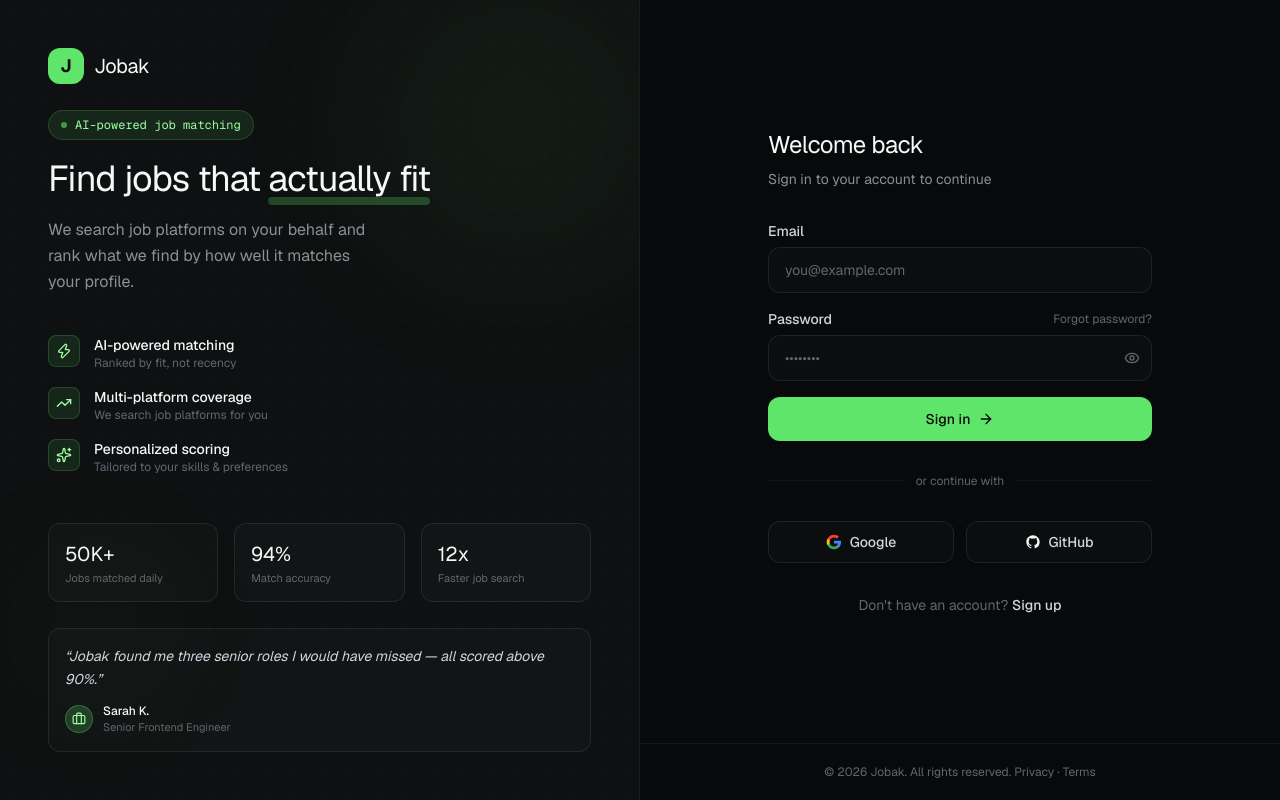
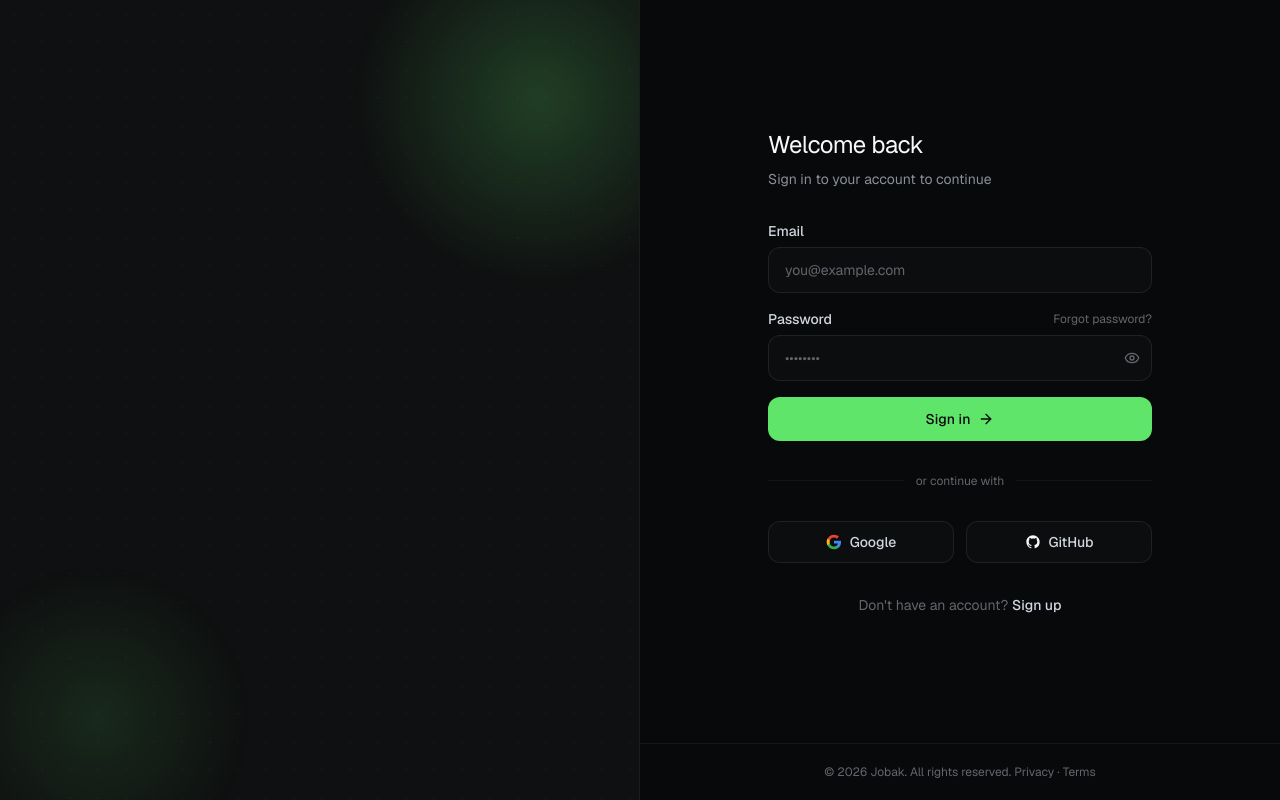
Before and after one commit to hamdyyemad/jobak, a Next.js app: page /login in a window 1280 px wide. Built offline with nearby package versions, Linux system fonts and the light colour scheme.

Commit message:
feat: update registration page placeholders and enhance auth panel with carousel and ambient effects

```diff
--- a/src/app/(auth)/register/page.tsx
+++ b/src/app/(auth)/register/page.tsx
@@ -58,7 +58,7 @@ export default function RegisterPage() {
               label="First name"
               name="firstName"
               type="text"
-              placeholder="Sarah"
+              placeholder="Yara"
               autoComplete="given-name"
               required
             />
@@ -66,7 +66,7 @@ export default function RegisterPage() {
               label="Last name"
               name="lastName"
               type="text"
-              placeholder="Kim"
+              placeholder="Mansour"
               autoComplete="family-name"
               required
             />
--- a/src/app/globals.css
+++ b/src/app/globals.css
@@ -298,6 +298,46 @@ body {
   }
 }
 
+/*
+ * Auth panel entry cascade. Sets opacity:0 up front so a delayed start cannot
+ * flash the content in before its turn. Transform + opacity only, so every
+ * frame stays on the compositor.
+ */
+.panel-enter {
+  opacity: 0;
+  animation: panel-enter 0.7s cubic-bezier(0.16, 1, 0.3, 1) forwards;
+}
+
+@keyframes panel-enter {
+  from {
+    opacity: 0;
+    transform: translateY(14px);
+  }
+  to {
+    opacity: 1;
+    transform: translateY(0);
+  }
+}
+
+/* Slow ambient drift for the auth panel's gradient fields. */
+.animate-drift {
+  animation: drift 26s ease-in-out infinite;
+}
+
+.animate-drift-slow {
+  animation: drift-reverse 34s ease-in-out infinite;
+}
+
+@keyframes drift {
+  0%, 100% { transform: translate3d(0, 0, 0) scale(1); }
+  50%      { transform: translate3d(8%, -6%, 0) scale(1.12); }
+}
+
+@keyframes drift-reverse {
+  0%, 100% { transform: translate3d(0, 0, 0) scale(1.05); }
+  50%      { transform: translate3d(-7%, 7%, 0) scale(0.94); }
+}
+
 .progress-bar {
   animation: progress-bar 5s linear forwards;
 }
--- /dev/null
+++ b/src/frontend/components/auth/auth-carousel.tsx
@@ -0,0 +1,132 @@
+"use client";
+import { useEffect, useRef, useState, useCallback } from "react";
+import { Compass, Gauge, KeyRound } from "lucide-react";
+
+/**
+ * What actually happens after signing up. Every line is checkable against the
+ * product: six onboarding steps, a 0-100 relevance score, a user-supplied Groq
+ * key encrypted at rest. No invented metrics, no invented testimonials.
+ */
+const slides = [
+  {
+    icon: Compass,
+    title: "Six questions, once",
+    body: "Work preference, location, skills, job type, seniority and salary range. That profile drives every search you run.",
+  },
+  {
+    icon: Gauge,
+    title: "Every match gets a score",
+    body: "Listings are ranked 0 to 100 against your profile, so the closest fit is the first thing you read.",
+  },
+  {
+    icon: KeyRound,
+    title: "Free, with your own key",
+    body: "Connect a Groq API key during onboarding. It is encrypted with AES-256-GCM and only used to rank your matches.",
+  },
+];
+
+const INTERVAL_MS = 6000;
+
+export function AuthCarousel() {
+  const [index, setIndex] = useState(0);
+  const [paused, setPaused] = useState(false);
+  const reducedMotion = useRef(false);
+
+  useEffect(() => {
+    reducedMotion.current = window.matchMedia("(prefers-reduced-motion: reduce)").matches;
+  }, []);
+
+  const go = useCallback((next: number) => {
+    setIndex(((next % slides.length) + slides.length) % slides.length);
+  }, []);
+
+  useEffect(() => {
+    // Do not auto-advance when paused, hidden, or when motion is unwelcome
+    if (paused || reducedMotion.current) return;
+
+    let timer = window.setInterval(() => setIndex((i) => (i + 1) % slides.length), INTERVAL_MS);
+
+    const onVisibility = () => {
+      window.clearInterval(timer);
+      if (!document.hidden) {
+        timer = window.setInterval(() => setIndex((i) => (i + 1) % slides.length), INTERVAL_MS);
+      }
+    };
+
+    document.addEventListener("visibilitychange", onVisibility);
+    return () => {
+      window.clearInterval(timer);
+      document.removeEventListener("visibilitychange", onVisibility);
+    };
+  }, [paused]);
+
+  return (
+    <section
+      aria-roledescription="carousel"
+      aria-label="What happens after you sign up"
+      onMouseEnter={() => setPaused(true)}
+      onMouseLeave={() => setPaused(false)}
+      onFocusCapture={() => setPaused(true)}
+      onBlurCapture={() => setPaused(false)}
+    >
+      <div className="overflow-hidden rounded-xl border border-border-standard bg-white/2">
+        <div
+          className="flex transition-transform duration-700 ease-[cubic-bezier(0.16,1,0.3,1)] motion-reduce:transition-none"
+          style={{ transform: `translate3d(-${index * 100}%, 0, 0)` }}
+        >
+          {slides.map((slide, i) => (
+            <Slide key={slide.title} slide={slide} hidden={i !== index} />
+          ))}
+        </div>
+      </div>
+
+      <div className="mt-5 flex items-center gap-2">
+        {slides.map((slide, i) => (
+          <button
+            key={slide.title}
+            type="button"
+            onClick={() => go(i)}
+            aria-label={`Show ${slide.title}`}
+            aria-current={i === index}
+            className="group py-2 outline-none"
+          >
+            <span
+              className={`block h-0.5 rounded-full transition-all duration-500 ${
+                i === index
+                  ? "w-8 bg-accent"
+                  : "w-4 bg-white/15 group-hover:bg-white/30 group-focus-visible:bg-white/30"
+              }`}
+            />
+          </button>
+        ))}
+      </div>
+
+      <p aria-live="polite" className="sr-only">
+        {`Slide ${index + 1} of ${slides.length}: ${slides[index].title}`}
+      </p>
+    </section>
+  );
+}
+
+interface SlideProps {
+  slide: (typeof slides)[number];
+  hidden: boolean;
+}
+
+function Slide({ slide, hidden }: SlideProps) {
+  const Icon = slide.icon;
+  return (
+    <div
+      className="w-full shrink-0 p-6"
+      aria-hidden={hidden}
+      // Keeps off-screen slides out of the tab order without unmounting them
+      inert={hidden}
+    >
+      <span className="inline-flex w-9 h-9 rounded-lg bg-accent/10 border border-accent/20 items-center justify-center mb-4">
+        <Icon className="w-4 h-4 text-accent-text" strokeWidth={1.5} />
+      </span>
+      <h3 className="text-base font-medium text-fg-primary mb-2">{slide.title}</h3>
+      <p className="text-sm text-fg-tertiary leading-relaxed">{slide.body}</p>
+    </div>
+  );
+}
--- a/src/frontend/components/auth/auth-layout.tsx
+++ b/src/frontend/components/auth/auth-layout.tsx
@@ -1,5 +1,6 @@
 import { ReactNode } from "react";
 import Link from "next/link";
+import { JobakLogo } from "@/frontend/components/shared/jobak-logo";
 import { AuthPanel } from "./auth-panel";
 
 interface AuthLayoutProps {
@@ -8,15 +9,12 @@ interface AuthLayoutProps {
 
 export function AuthLayout({ children }: AuthLayoutProps) {
   return (
-    <div className="min-h-screen grid lg:grid-cols-2">
+    <div className="min-h-dvh grid lg:grid-cols-2">
       <AuthPanel />
-      <div className="flex flex-col min-h-screen">
+      <div className="flex flex-col min-h-dvh">
         {/* Mobile logo */}
-        <div className="flex lg:hidden items-center gap-2.5 p-6 border-b border-border-subtle">
-          <div className="w-8 h-8 rounded-lg bg-accent flex items-center justify-center font-bold text-bg-canvas text-base shrink-0">
-            J
-          </div>
-          <span className="text-lg font-display tracking-tight">Jobak</span>
+        <div className="flex lg:hidden items-center p-6 border-b border-border-subtle">
+          <JobakLogo size="sm" showText />
         </div>
 
         <div className="flex-1 flex items-center justify-center px-6 py-12">
--- a/src/frontend/components/auth/auth-panel.tsx
+++ b/src/frontend/components/auth/auth-panel.tsx
@@ -1,143 +1,79 @@
-"use client";
-import { Briefcase, Sparkles, TrendingUp, Zap } from "lucide-react";
+import { JobakLogo } from "@/frontend/components/shared/jobak-logo";
+import { AuthCarousel } from "./auth-carousel";
 
-const stats = [
-  { value: "50K+", label: "Jobs matched daily" },
-  { value: "94%", label: "Match accuracy" },
-  { value: "12x", label: "Faster job search" },
-];
-
-const features = [
-  {
-    icon: Zap,
-    title: "AI-powered matching",
-    desc: "Ranked by fit, not recency",
-  },
-  {
-    icon: TrendingUp,
-    title: "Multi-platform coverage",
-    desc: "We search job platforms for you",
-  },
-  {
-    icon: Sparkles,
-    title: "Personalized scoring",
-    desc: "Tailored to your skills & preferences",
-  },
-];
-
+/**
+ * Brand side of the auth split. Server-rendered apart from the carousel island.
+ *
+ * The ambient fields are plain radial gradients animated on transform only.
+ * They deliberately avoid `filter: blur()` — a blurred 500px box has to be
+ * re-rasterised through the filter pipeline on every animation frame, which is
+ * exactly the cost this project has been stripping out elsewhere.
+ */
 export function AuthPanel() {
   return (
-    <div className="relative hidden lg:flex flex-col justify-between h-full min-h-screen overflow-hidden bg-bg-panel border-r border-border-subtle p-12">
-      {/* Aurora blobs */}
-      <div className="absolute inset-0 pointer-events-none">
+    <aside className="relative hidden lg:flex flex-col h-full min-h-dvh overflow-hidden bg-bg-panel border-r border-border-subtle p-12">
+      <AmbientField />
+
+      <div className="relative z-10 panel-enter">
+        <JobakLogo size="md" showText />
+      </div>
+
+      {/* Headline and carousel travel together as one centred block rather than
+          being pushed to opposite ends of the panel. */}
+      <div className="relative z-10 flex-1 flex flex-col justify-center gap-16 max-w-md">
+        <div>
+          <h2
+            className="text-4xl xl:text-5xl font-display leading-[1.08] tracking-tight text-fg-primary panel-enter"
+            style={{ animationDelay: "90ms" }}
+          >
+            Find jobs that{" "}
+            <span className="relative inline-block">
+              actually fit
+              <span className="absolute -bottom-1 left-0 right-0 h-2 bg-accent/25 -z-10 rounded" />
+            </span>
+          </h2>
+          <p
+            className="mt-6 text-base text-fg-tertiary leading-relaxed panel-enter"
+            style={{ animationDelay: "180ms" }}
+          >
+            Describe the role once. We search job platforms on your behalf and rank
+            what we find by how well it matches your profile.
+          </p>
+        </div>
+
+        <div className="panel-enter" style={{ animationDelay: "280ms" }}>
+          <AuthCarousel />
+        </div>
+      </div>
+    </aside>
+  );
+}
+
+function AmbientField() {
+  return (
+    <div className="absolute inset-0 pointer-events-none" aria-hidden="true">
       <div
-          className="absolute -top-32 -right-32 w-[500px] h-[500px] rounded-full animate-aurora"
+        className="absolute -top-40 -right-40 w-130 h-130 rounded-full animate-drift"
         style={{
           background:
-              "radial-gradient(circle at center, oklch(0.82 0.20 145 / 0.18), transparent 70%)",
-            filter: "blur(60px)",
+            "radial-gradient(closest-side, color-mix(in oklab, var(--accent) 22%, transparent), transparent 72%)",
         }}
       />
       <div
-          className="absolute bottom-0 -left-20 w-[350px] h-[350px] rounded-full animate-aurora-reverse"
+        className="absolute -bottom-32 -left-28 w-105 h-105 rounded-full animate-drift-slow"
         style={{
           background:
-              "radial-gradient(circle at center, oklch(0.82 0.20 145 / 0.10), transparent 70%)",
-            filter: "blur(50px)",
+            "radial-gradient(closest-side, color-mix(in oklab, var(--accent) 12%, transparent), transparent 70%)",
         }}
       />
-      </div>
-
-      {/* Subtle dot grid */}
       <div
-        className="absolute inset-0 pointer-events-none opacity-[0.025]"
+        className="absolute inset-0 opacity-[0.03]"
         style={{
           backgroundImage:
             "radial-gradient(circle, var(--fg-primary) 1px, transparent 1px)",
           backgroundSize: "28px 28px",
         }}
       />
-
-      {/* Logo */}
-      <div className="relative z-10 flex items-center gap-2.5">
-        <div className="w-9 h-9 rounded-xl bg-accent flex items-center justify-center font-bold text-bg-canvas text-lg shrink-0">
-          J
-        </div>
-        <span className="text-xl font-display tracking-tight text-fg-primary">
-          Jobak
-        </span>
-      </div>
-
-      {/* Center content */}
-      <div className="relative z-10 space-y-10">
-        {/* Headline */}
-        <div className="space-y-4">
-          <div className="inline-flex items-center gap-2 px-3 py-1.5 rounded-full bg-accent/10 border border-accent/20 text-xs font-mono text-accent-text">
-            <span className="w-1.5 h-1.5 rounded-full bg-accent animate-pulse-glow" />
-            AI-powered job matching
-          </div>
-          <h2 className="text-4xl font-display leading-tight tracking-tight text-fg-primary">
-            Find jobs that{" "}
-            <span className="relative inline-block">
-              actually fit
-              <span className="absolute -bottom-1 left-0 right-0 h-2 bg-accent/25 -z-10 rounded" />
-            </span>
-          </h2>
-          <p className="text-base text-fg-tertiary leading-relaxed max-w-xs">
-            We search job platforms on your behalf and rank what we find by how
-            well it matches your profile.
-          </p>
-        </div>
-
-        {/* Feature list */}
-        <div className="space-y-4">
-          {features.map(({ icon: Icon, title, desc }) => (
-            <div key={title} className="flex items-start gap-3.5">
-              <div className="w-8 h-8 rounded-lg bg-accent/10 border border-accent/20 flex items-center justify-center shrink-0">
-                <Icon className="w-4 h-4 text-accent-text" />
-              </div>
-              <div>
-                <p className="text-sm font-medium text-fg-primary">{title}</p>
-                <p className="text-xs text-fg-quaternary">{desc}</p>
-              </div>
-            </div>
-          ))}
-        </div>
-
-        {/* Stats row */}
-        <div className="grid grid-cols-3 gap-4 pt-2">
-          {stats.map(({ value, label }) => (
-            <div
-              key={label}
-              className="p-4 rounded-xl bg-white/2 border border-border-standard space-y-1"
-            >
-              <p className="text-xl font-display text-fg-primary">{value}</p>
-              <p className="text-[11px] text-fg-quaternary leading-tight">
-                {label}
-              </p>
-            </div>
-          ))}
-        </div>
-      </div>
-
-      {/* Bottom quote */}
-      <div className="relative z-10 p-4 rounded-xl bg-white/2 border border-border-standard">
-        <p className="text-sm text-fg-secondary leading-relaxed italic">
-          &ldquo;Jobak found me three senior roles I would have missed — all
-          scored above 90%.&rdquo;
-        </p>
-        <div className="mt-3 flex items-center gap-2.5">
-          <div className="w-7 h-7 rounded-full bg-accent/20 border border-accent/30 flex items-center justify-center">
-            <Briefcase className="w-3.5 h-3.5 text-accent-text" />
-          </div>
-          <div>
-            <p className="text-xs font-medium text-fg-primary">Sarah K.</p>
-            <p className="text-[11px] text-fg-quaternary">
-              Senior Frontend Engineer
-            </p>
-          </div>
-        </div>
-      </div>
     </div>
   );
 }
```
Lines whose indentation alone changed are shown as unchanged.
